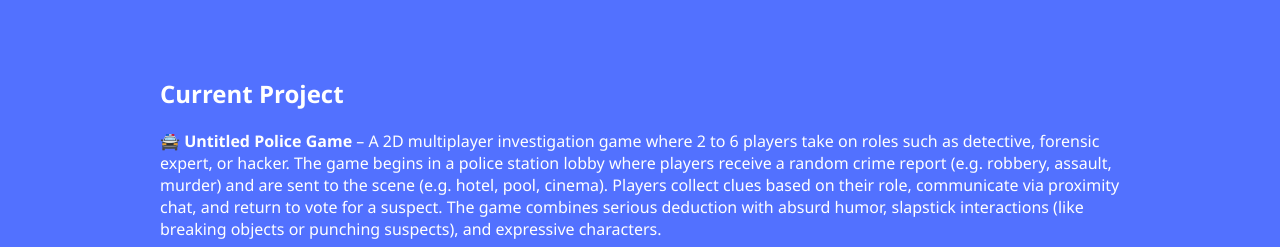
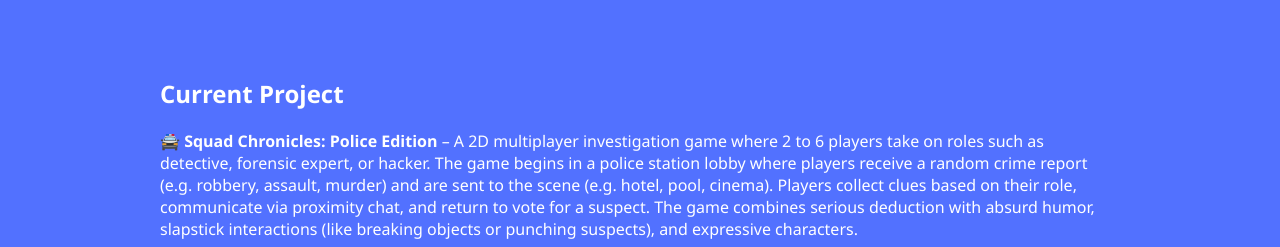
Before and after one commit to polarstudioscrdev/polarstudioscrdev.github.io, a plain HTML site: page index.html in a window 1280 px wide. Shown: the part 538-785 px from the top of the page. Drawn offline with Linux system fonts and the light colour scheme.

Commit message:
Update index.html

```diff
--- a/index.html
+++ b/index.html
@@ -106,7 +106,7 @@
     <h2>Current Project</h2>
     <ul>
       <li>
-        🚔 <strong>Untitled Police Game</strong> – A 2D multiplayer investigation game where 2 to 6 players take on roles such as detective, forensic expert, or hacker. The game begins in a police station lobby where players receive a random crime report (e.g. robbery, assault, murder) and are sent to the scene (e.g. hotel, pool, cinema). Players collect clues based on their role, communicate via proximity chat, and return to vote for a suspect. The game combines serious deduction with absurd humor, slapstick interactions (like breaking objects or punching suspects), and expressive characters.
+        🚔 <strong>Squad Chronicles: Police Edition</strong> – A 2D multiplayer investigation game where 2 to 6 players take on roles such as detective, forensic expert, or hacker. The game begins in a police station lobby where players receive a random crime report (e.g. robbery, assault, murder) and are sent to the scene (e.g. hotel, pool, cinema). Players collect clues based on their role, communicate via proximity chat, and return to vote for a suspect. The game combines serious deduction with absurd humor, slapstick interactions (like breaking objects or punching suspects), and expressive characters.
       </li>
     </ul>
     <h3>Key Features</h3>
```
